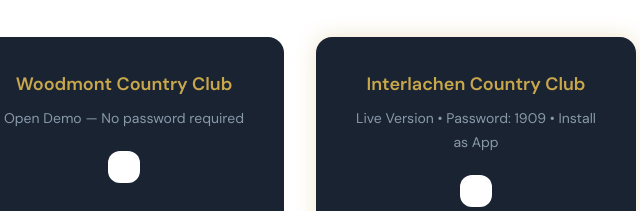
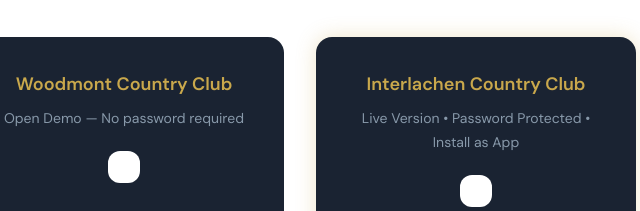
Before and after one commit to lukeryp/known-website, a plain HTML site: page index.html in a window 1280 px wide. Shown: the part 1106-1317 px from the top of the page, 340-980 px from the left. Drawn offline with nearby package versions, Linux system fonts and the light colour scheme; a script that the page names is missing; a web font is replaced by a local one.

Commit message:
fix: remove exposed password from marketing page

```diff
--- a/index.html
+++ b/index.html
@@ -304,7 +304,7 @@
       </div>
       <div style="background:#1a2332;border-radius:16px;padding:32px;text-align:center;flex:1;min-width:280px;max-width:320px;box-shadow:0 0 20px rgba(201,168,76,0.3);">
         <h3 style="color:#c9a84c;margin:0 0 8px;font-size:18px;">Interlachen Country Club</h3>
-        <p style="color:#8899aa;margin:0 0 20px;font-size:14px;">Live Version &bull; Password: 1909 &bull; Install as App</p>
+        <p style="color:#8899aa;margin:0 0 20px;font-size:14px;">Live Version &bull; Password Protected &bull; Install as App</p>
         <div id="qr-interlachen" style="background:white;padding:16px;border-radius:12px;display:inline-block;margin-bottom:16px;"></div>
         <br><a href="https://known.golf/interlachen" style="color:#c9a84c;font-size:14px;">known.golf/interlachen</a>
       </div>
```
